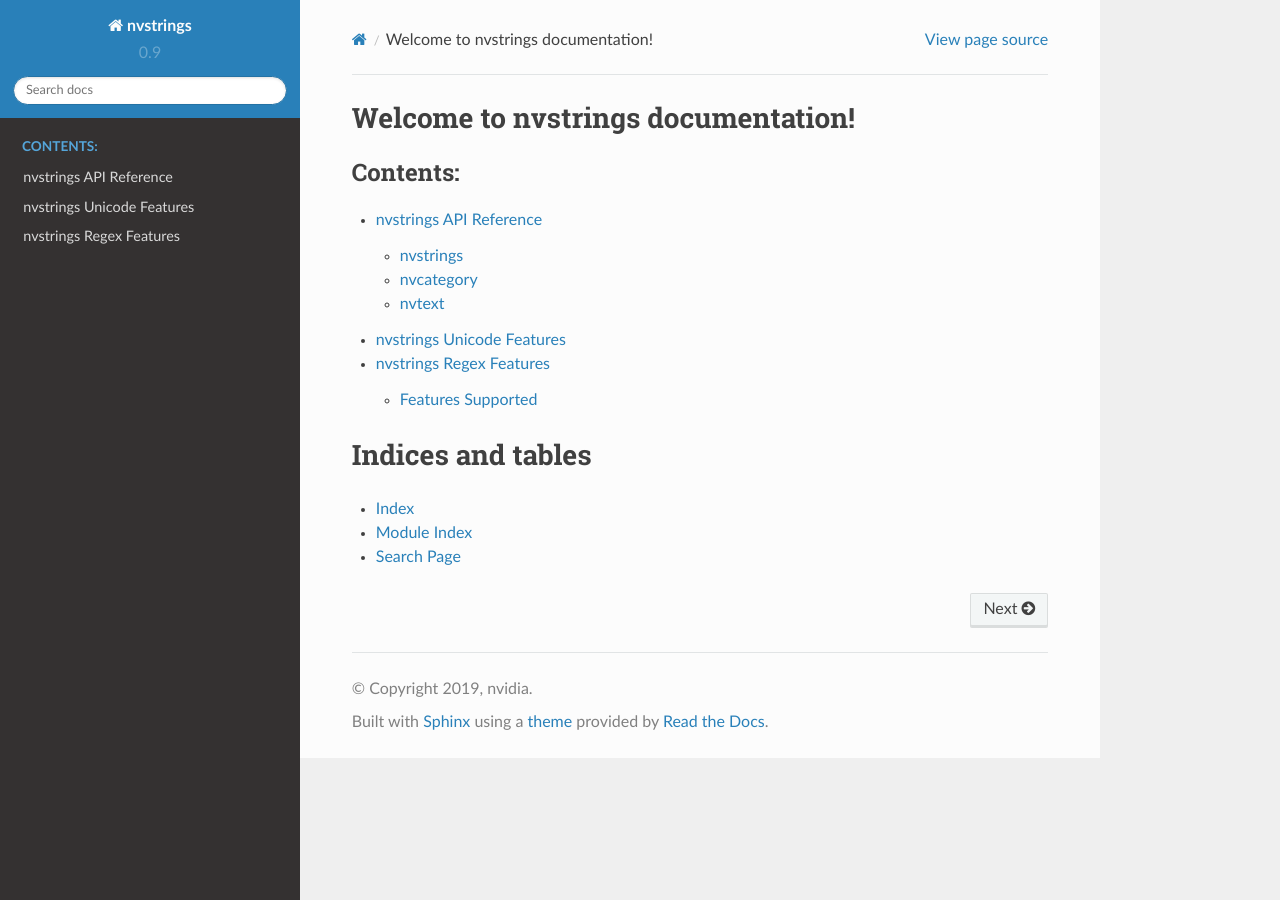
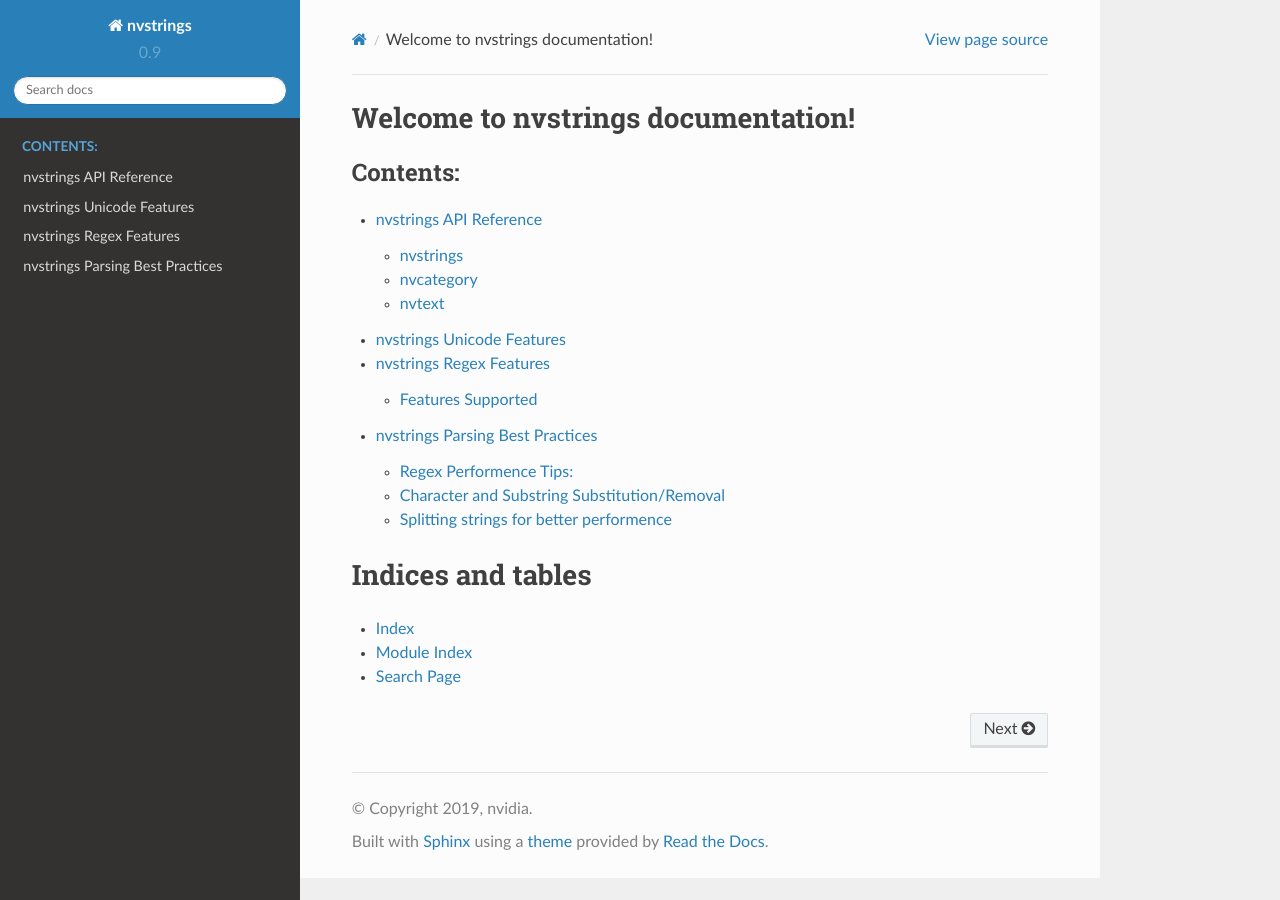
Before and after one commit to rapidsai/custrings, a Sphinx documentation site: the page built from docs/source/index.rst, in a window 1280 px wide. Built offline with Sphinx 7.4.7 and the Read the Docs theme 2.0.0, drawn with Linux system fonts in a browser that asks for light colours; some of the changed lines change nothing that is shown.

Commit message:
added parsing_best_practices doc

````diff
--- a/docs/source/index.rst
+++ b/docs/source/index.rst
@@ -8,6 +8,7 @@
    api.rst
    unicode.md
    regex.md
+   parsing_best_practices.md
 
 Indices and tables
 ==================
--- /dev/null
+++ b/docs/source/parsing_best_practices.md
@@ -0,0 +1,240 @@
+# nvstrings Parsing Best Practices
+
+
+## Regex Performence Tips:
+When working with strings on GPUs, performance is heavily dependent on data and the cuStrings functions you use, especially when doing character/substring substitution and removal.
+
+If you need to write on regex for your pre-processing tasks, follow the below guidelines to achieve best performance.
+
+### Sorting by length:
+
+If your data has unequal length distribution (For example, the longest string might be 1000x longer than the shortest string) and you are doing heavy regex heavy operations, sorting the strings can help to improve the performance.
+
+##### Why:
+
+As regexes operate one character at a time, longer length strings take longer to evaluate and operating on strings in parallel improves throughput.   The GPU works most efficiently when adjacent threads in a warp work in lock step. Wildly different string lengths within adjacent threads means that the threads operating on shorter strings become idle, reducing utilization.
+
+Sorting helps to obtain better wrapping heloing adjacent threads in a warp work in lock step to improve utilization .
+
+### Sorting Alphabetically
+
+Sorting the strings alphabetically can also provide performance gains.
+
+##### Why:
+
+As each character is processed using a regex, parallel branches may develop causing divergence and reducing efficiency.  Sorting the strings alphabetically can help to reduce this divergence and thus improve the throughput.
+
+
+
+These two tenets of parallel computing mean sorting input strings by length can improve utilization, and sorting the strings alphabetically can improve throughput.
+
+### Example:
+
+Lets walk throw a simple example to see the performence differences for ourselves.
+
+Lets take a simple example where we have to remove `-` character between 2 alphabetical characters while keeping the `-` between numerical characters on a dataset with 4 million short strings and 50k long strings .
+
+
+```python
+import random
+import cudf
+
+small_string = "Exmaple-string 123-456-789"
+long_string =  "Exmaple-long-string 123-456-789 "*100
+example_list = [small_string]*4_000_000 + [long_string]*50_000
+random.shuffle(example_list)
+
+unsorted_sr = cudf.Series(example_list)
+%time unsorted_sr.str.replace_with_backrefs('([a-z])-([a-z])',r'\1 \2')
+```
+
+```python
+CPU times: user 2.58 s, sys: 800 ms, total: 3.38 s
+Wall time: 3.38 s
+<cudf.Series nrows=4050000
+```
+
+It takes `3.38 s` for processing them.
+
+Lets see how we perform if we just had the `4 million` short strings .
+
+```python
+short_string_sr =  cudf.Series([small_string]*4_000_000)
+%time short_string_sr.str.replace_with_backrefs('([a-z])-([a-z])',r'\1 \2')
+```
+
+```python
+CPU times: user 43.1 ms, sys: 19.8 ms, total: 62.9 ms
+Wall time: 62.9 ms
+<cudf.Series nrows=4000000 >
+```
+
+It only takes `62.9` ms if we just had the short strings.
+
+Lets check our performence on sorted strings:
+
+```python
+text_sr = cudf.Series(example_list)
+sorted_ser = text_sr.str.sort(3)
+%time sorted_ser.str.replace_with_backrefs('([a-z])-([a-z])',r'\1 \2')
+```
+
+```python
+CPU times: user 174 ms, sys: 63.5 ms, total: 237 ms
+Wall time: 237 ms
+<cudf.Series nrows=4050000 >
+```
+
+*We see we can get a `14x` boost if we sort our strings by length*
+
+
+## Character and Substring Substitution/Removal
+
+
+A lot of times during parsing you want to remove substrings and characters . For example, In our post, [show me the word count](https://medium.com/rapids-ai/show-me-the-word-count-3146e1173801), we needed to remove a long list of punctuation characters, as we didn’t want the punctuation characters to impact unique string (word) counts.
+
+
+
+Let’s look at various options of removing punctuation characters on the below example:
+
+```python
+import random
+import cudf
+import re
+
+small_string = "word1!word2,word3<word4>-word5>word7~word8+word9:word10[word11]"
+long_string =  small_string*100
+example_list = [small_string]*5_000_000 + [long_string]*50_000
+random.shuffle(example_list)
+
+cudf_sr = cudf.Series(example_list)
+
+filters = ['!','_',',','{','}','<','>','~','+',':','[',']','-']
+```
+
+### Using a for loop:
+
+We could replace them one-by-one in many calls to `replace`, a common first approach to parsing semi-structured logs, but that would be a lot of repetitive function calls and can be slow.
+
+```python
+%%time
+for filter_char in list(map(re.escape,filters)):
+    cudf_sr = cudf_sr.str.replace(filter_char, ' ')
+```
+
+```python
+CPU times: user 8.25 s, sys: 2.39 s, total: 10.6 s
+Wall time: 10.7 s
+```
+
+
+### Using regex:
+We can also use a regular expression (regex) for the replacement.
+
+
+#### Regex with capturing groups:
+
+Our first thought may be to use a pattern like  `(!)|(,)...|(%)`    for the character replacement.
+
+```python
+filters_regex_capturing_group = '|'.join([f'({ch})' for ch in  map(re.escape, filters)])
+print(filters_regex_capturing_group)
+%time cudf_sr = cudf_sr.str.replace(filters_regex_capturing_group, ' ')
+```
+
+```python
+(!)|(_)|(,)|(\{)|(\})|(<)|(>)|(\~)|(\+)|(:)|(\[)|(\])|(\-)
+CPU times: user 17.8 s, sys: 5.51 s, total: 23.3 s
+Wall time: 23.3 s
+```
+
+#### Regex without capturing groups:
+
+Above we used [capturing groups](https://www.regular-expressions.info/brackets.html) to do the regex replacment which we  dont really need when doing a replacment without back references. If we use non capturing groups instead we can get almost a 1.75x  boost in our example:
+
+
+```python
+filters_regex_without_capturing_group =  '|'.join([f'(?:{ch})' for ch in  map(re.escape, filters)])
+print(filters_regex_without_capturing_group)
+%time cudf_sr = cudf_sr.str.replace(filters_regex_without_capturing_group, ' ')
+```
+
+```python
+(?:!)|(?:_)|(?:,)|(?:\{)|(?:\})|(?:<)|(?:>)|(?:\~)|(?:\+)|(?::)|(?:\[)|(?:\])|(?:\-)
+CPU times: user 10.1 s, sys: 3.19 s, total: 13.3 s
+Wall time: 13.3 s
+```
+
+
+
+### Using `nvtext`
+
+`nvtext` provides out-of-the-box functions which make these computations like removing multiple characters and stop words much faster.
+
+
+```python
+%time cudf_sr = cudf_sr.str.replace_multi(filters, ' ',regex=False)
+```
+
+```python
+CPU times: user 724 ms, sys: 230 ms, total: 954 ms
+Wall time: 959 ms
+```
+
+*Using `nvtext` is thus almost 10x+ faster than the other approches shown here.*
+
+
+## Splitting strings for better performence
+
+In `nvstrings`, each operation runs in parallel threads and each string is assigned to a thread.The more strings, the more GPU threads and thus better possible parallelization.
+
+As a rule of thumb, for the best performence on GPU's, try to keep the average length of strings less and the number of strings large.
+
+Split functions come that come in handy to do this are:
+
+In case you only want indivsual `tokens` :
+* use: `nvtext.tokenize` to convert input text-strings into a long list of nvstrings.
+
+If Number of strings >> Number of tokens per string :
+* use: `split` function to split.
+
+If Number of tokens per string >> Number of strings :
+* use: `split_record` function to split.
+
+
+#### Split vs Tokenize
+
+If you have a `DataFrame` loaded with text lines, you might be tempted to just do `df[‘text’].split(‘\s+’)`. That’s fine with CPU- Memory . However, on GPUs its less than ideal by far. GPUs by nature have less total memory than the host. For instance, the Tesla T4 has 16 GB compared to the 512GB or even 1TB of RAM some workstations have these days.
+
+When you call split, the GPU must allocate one “column” for each token in the string with the highest token count.
+
+
+```python
+import cudf
+
+text_sr = cudf.Series(['hello world', 'hello there my friend', 'hi'])
+text_sr.str.split().to_pandas()
+```
+
+```
+| 0 | 1     | 2     | 3    | 4      |
+|---|-------|-------|------|--------|
+| 0 | hello | world | None | None   |
+| 1 | hello | there | my   | friend |
+| 2 | hi    | None  | None | None   |
+```
+
+Given some of the lines are quite long (i.e. have many tokens) in many datasets, It is likely to run into an out of memory situation when using `split` as with split we expand the dimensionality of the dataset to the maximum number of tokens present in a sentence across the dataset. To deal with this, `nvtext` has the tokenize method. It generates a single column of all tokens used in the input strings, reducing memory usage significantly.
+
+```python
+text_sr = cudf.Series(['hello world', 'hello there my friend', 'hi'])
+tokenized_sr = nvtext.tokenize(text_sr.data)
+tokenized_sr
+
+print(tokenized_sr)
+```
+
+```python
+<nvstrings count=7>
+['hello', 'world', 'hello', 'there', 'my', 'friend', 'hi
+```
````
